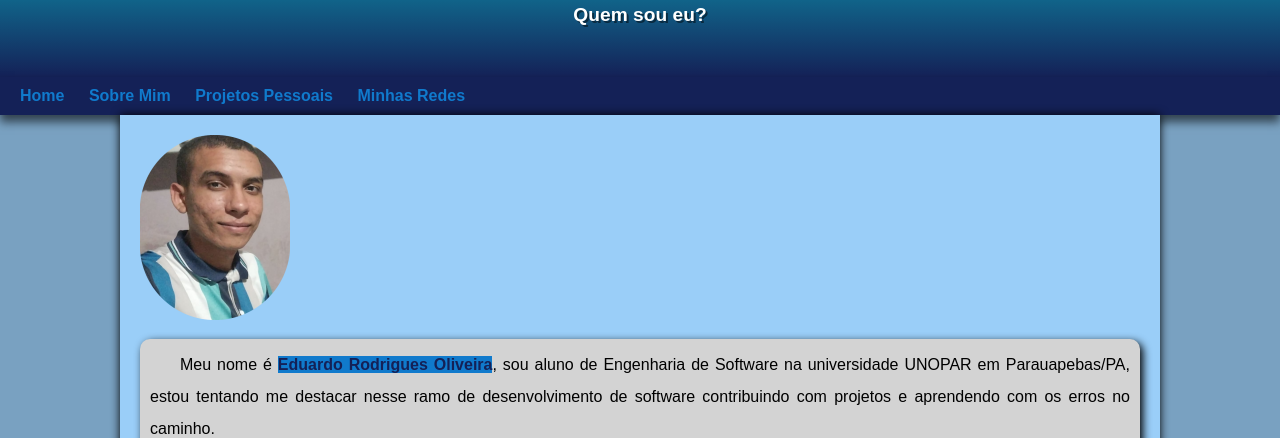
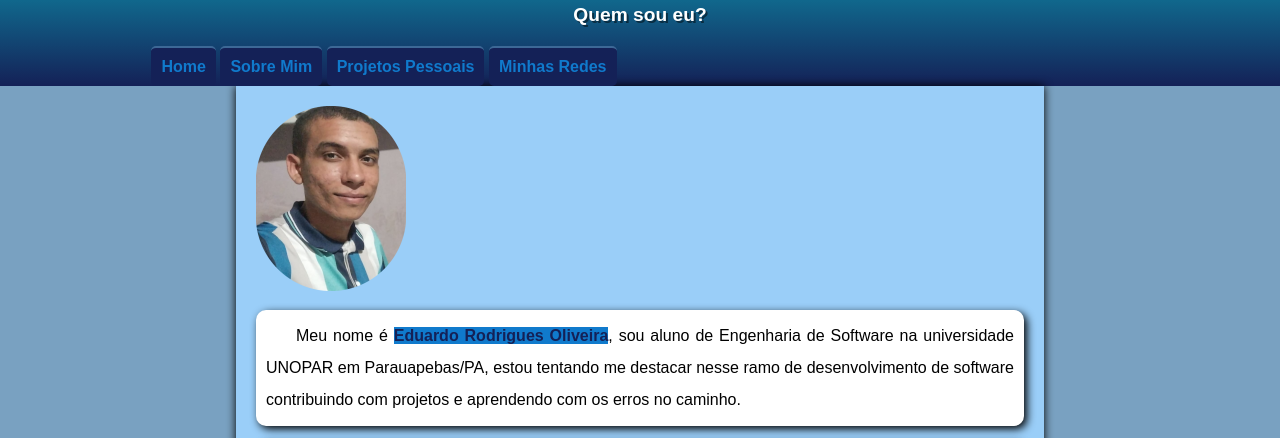
Before and after one commit to Eduado-Rodrigues/Portfolio, a plain HTML site: page index.html in a window 1280 px wide. Shown: the part 103-541 px from the top of the page. Drawn offline with nearby package versions, Linux system fonts and the light colour scheme; a web font is replaced by a local one.

Commit message:
Adicionando o menu burguer

```diff
--- /dev/null
+++ b/estilos/media-query.css
@@ -0,0 +1,19 @@
+@charset "UTF-8";
+
+@media screen and (min-width: 768px) {
+    span#burguer {
+        display: none;
+    }
+
+    menu {
+        display: block;
+    }
+
+    menu > ul > li {
+        display: inline-block;
+    }
+
+    menu {
+        width: 768px;
+    }
+}
--- a/index.html
+++ b/index.html
@@ -5,19 +5,26 @@
     <meta name="viewport" content="width=device-width, initial-scale=1.0">
     <link rel="shortcut icon" href="imagens/favicon.ico" type="image/x-icon">
     <link rel="stylesheet" href="style.css">
+    <link rel="stylesheet" href="https://fonts.googleapis.com/css2?family=Material+Symbols+Outlined:opsz,wght,FILL,GRAD@24,400,0,0"/>
+    <link rel="stylesheet" href="estilos/media-query.css">
     <title>Eduardo Rodrigues</title>
 </head>
-<body>
+<body onresize="mudouTamnho()">
     <header>
         <h1>Minhas redes sociais</h1>
         <h2>Quem sou eu?</h2>
+        <span id="burguer" class="material-symbols-outlined" onclick="clickMenu()">
+            menu
+            </span>
+        <menu id="itens">
+            <ul>
+                <li><a href="#">Home</a></li>
+                <li><a href="#">Sobre Mim</a></li>
+                <li><a href="#">Projetos Pessoais</a></li>
+                <li><a href="#">Minhas Redes</a></li>
+            </ul>
+        </menu>
     </header>
-    <nav class="menu">
-        <a href="#">Home</a>
-        <a href="#">Sobre Mim</a>
-        <a href="#">Projetos Pessoais</a>
-        <a href="#">Minhas Redes</a>
-    </nav>
     <main>
         <article>
             <img src="imagens/foto-perfil-eduardo.png" alt="foto-perfil-eduardo">
@@ -41,5 +48,23 @@
     <footer>
         <p>Site criado por <a href="https://github.com/Eduado-Rodrigues" target="_blank" rel="external">Eduardo Rodrigues</a> com o auxilio do <a href="https://www.youtube.com/@CursoemVideo" target="_blank" rel="external">Curso em Vídeo</a></p>
     </footer>
+    <script>
+
+        function mudouTamanho() {
+            if (window.innerWidth >= 768) {
+                itens.style.display = 'block'
+            } else {
+                itens.style.display = 'none'
+            }
+        }
+
+        function clickMenu() {
+            if (itens.style.display == 'block') {
+                itens.style.display = 'none'
+            } else {
+                itens.style.display = 'block'
+            }
+        }
+    </script>
 </body>
 </html>
--- a/style.css
+++ b/style.css
@@ -13,7 +13,6 @@
 
     --fonte-padrao: Arial, Verdana, Helvetica, sans-serif;
     --fonte-destaque: "Bebas Neue", cursive;
-    --fote-android: "Android", cursive;
 }
 
 * {
@@ -59,40 +58,51 @@ header > h2 {
     text-shadow: 2px 2px 0px rgba(0, 0, 0, 0.479);
 }
 
-nav {
-    background-color: lightgray;
+span#burguer {
+    color: white;
+    display: block;
+    text-align: center;
     padding: 10px;
+    cursor: pointer;
 }
 
-nav > a {
-    color: var(--cor3);
+span#burguer:hover {
+    background-color: var(--cor0);
+    color: var(--cor5);
 }
 
-nav.menu {
-    background-color: var(--cor5);
-    box-shadow: 0px 7px 9px rgba(0, 0, 0, 0.589);
+menu {
+    display: none;
 }
 
-nav.menu > a:hover {
+menu > ul {
+    list-style-type: none;
+}
+
+menu ul > li > a {
+    display: block;
+    padding: 10px;
+    text-align: center;
+    border-radius: 5px;
+    text-decoration: none;
+    background-color: var(--cor5);
+    color: var(--cor2);
+    font-weight: bold;
+    transition-duration: .5s;
+    border-top: 2px solid var(--cor6);
+}
+
+menu > ul > li > a:hover {
     background-color: var(--cor1);
     color: var(--cor4)
 }
 
-nav.menu > a {
-    color: var(--cor2);
-    padding: 10px;
-    border-radius: 5px;
-    text-decoration: none;
-    font-weight: bold;
-    transition-duration: .5s;
-}
-
-
 main {
+    width: 90vw;
     background-color: var(--cor0);
     padding: 20px;
     min-width: 300px;
-    max-width: 1000px;
+    max-width: 768px;
     margin: auto;
     margin-bottom: 30px;
     box-shadow: 0px 0px 10px rgb(0, 0, 0.418);
@@ -114,7 +124,7 @@ main a:hover {
 }
 
 main p {
-    background-color: lightgray;
+    background-color: white;
     padding: 10px;
     border-radius: 10px;
     box-shadow: 3px 3px 8px rgb(0, 0, 0.281);
@@ -129,8 +139,17 @@ main p > strong {
     color: var(--cor5);
 }
 
+nav > ul {
+    background-color: white;
+    padding: 10px;
+}
+
+nav a {
+    color: var(--cor5);
+}
+
 aside {
-    background-color: lightgray;
+    background-color: white;
     padding: 10px;
     border-radius: 10px;
     box-shadow: 3px 3px 8px rgb(0, 0, 0.281);
```
